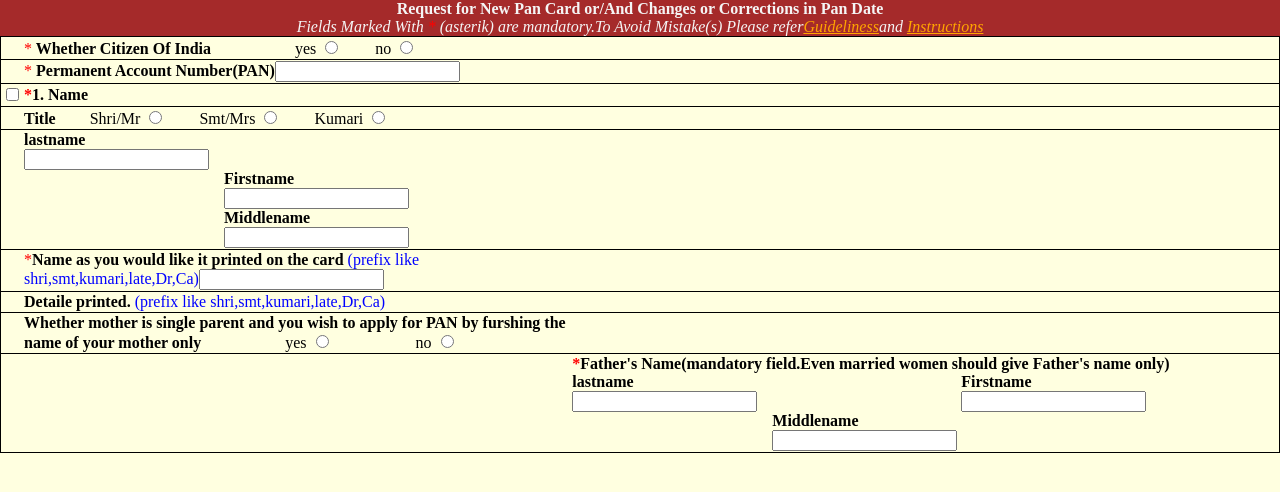
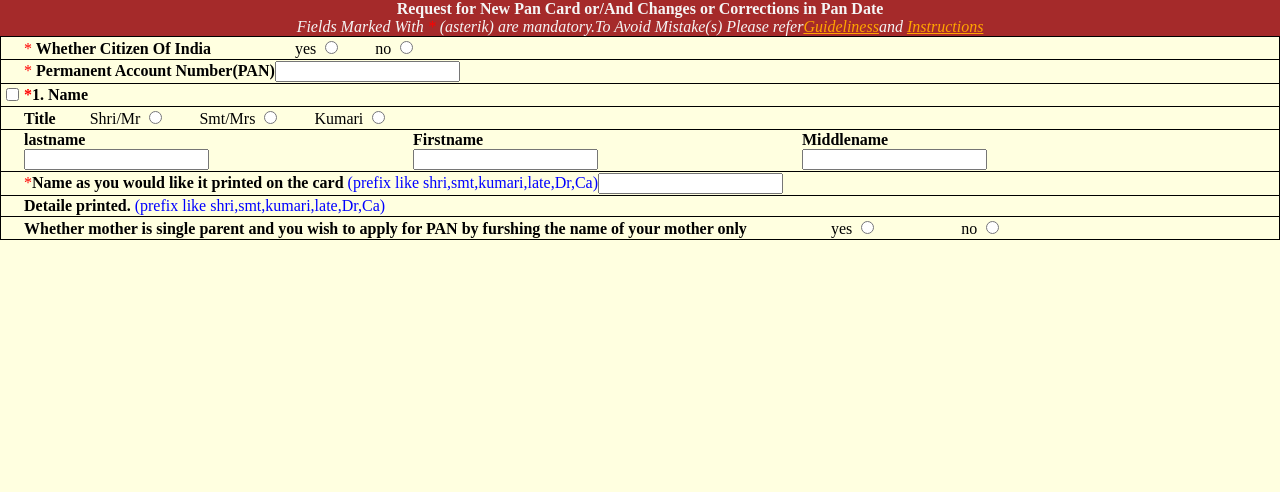
Before and after one commit to 123jyothika/netlify-deployment, a plain HTML site: page index.html in a window 1280 px wide. Drawn offline with Linux system fonts and the light colour scheme.

Commit message:
Update index.html

```diff
--- a/index.html
+++ b/index.html
@@ -119,26 +119,7 @@
 
                 </td>
             </tr>
-            <tr>
-                <td></td>
-                <td input type="checkbox" name="" id=""></td>
-                <td><b><span>*</span>Father's Name(mandatory field.Even married women should give Father's name only)</b>
 
-                    <div style="display: inline-block;">
-                    <label for="lastname"><b>lastname</b></label><br>
-                <input type="text" name="" id="lastname">
-                </div>
-        <div style="display: inline-block; padding-left: 200px;">
-            <label for="Firstname"><b>Firstname</b></label><br>
-            <input type="text" name="" id="Firstname">
-        </div>
-        <div style="display: inline-block;padding-left: 200px;">
-            <label for="Middlename"><b>Middlename</b></label><br>
-                <input type="text" name="" id="Middlename">
-
-        </div>
-                </td>
-            </tr>
         </table>
     </body>
 </html>
```
